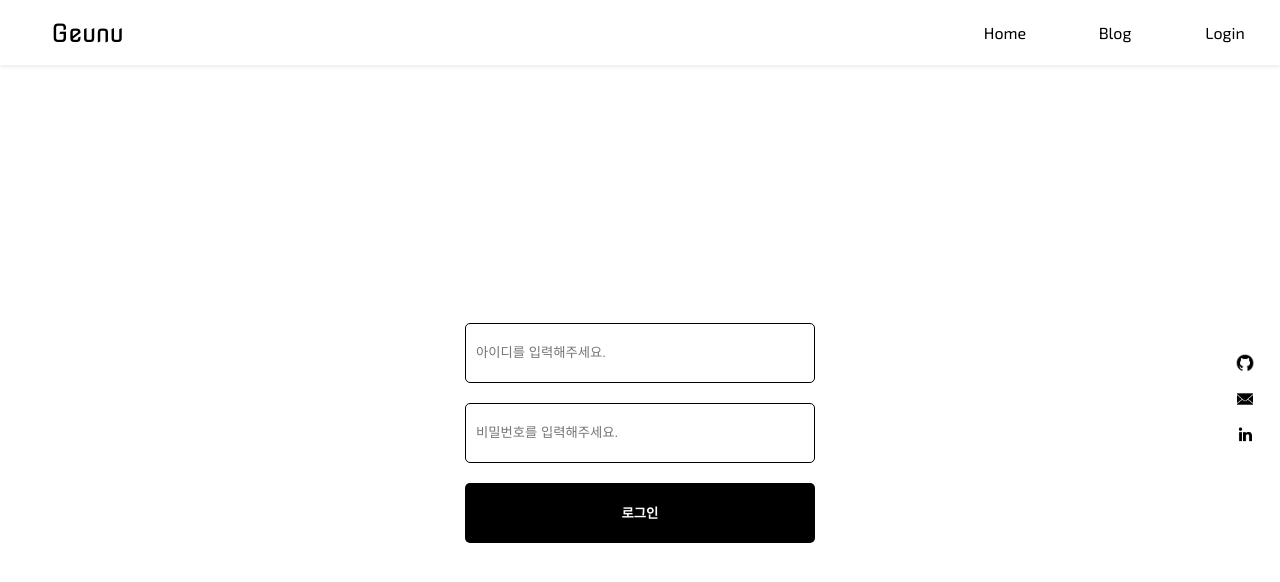
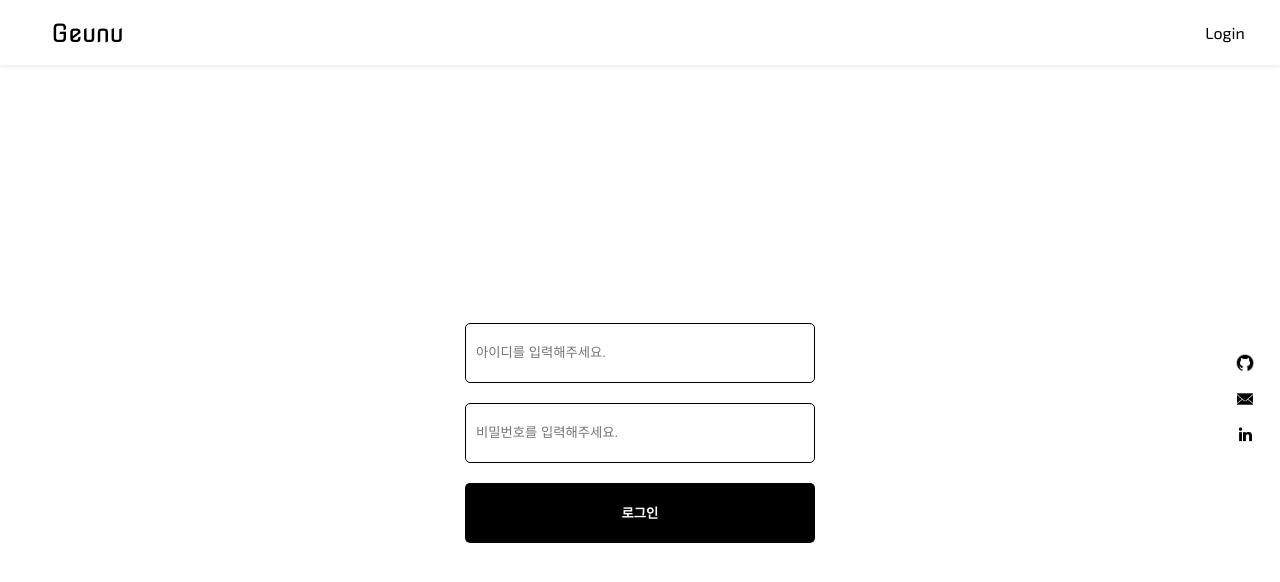
Before and after one commit to geunu97/geunu-homepage, a Next.js app: page /login in a window 1280 px wide. Shown: the top 582 px of the page. Built offline with nearby package versions, Linux system fonts and the light colour scheme; a web font is replaced by a local one.

Commit message:
feat: 홈 화면 리다이렉팅 및 인증 수정

```diff
--- a/src/app/(home)/page.tsx
+++ b/src/app/(home)/page.tsx
@@ -1,8 +1,12 @@
 import IntroImageSection from '@/components/IntroImageSection';
 import IntroPortfolioSection from '@/components/IntroPortfolioSection';
 import IntroSkillsSection from '@/components/IntroSkillsSection';
+import { redirect } from 'next/navigation';
 
 export default function Home() {
+  /* 임시 */
+  redirect('/blog');
+
   return (
     <main>
       <IntroImageSection />
--- a/src/app/layout.tsx
+++ b/src/app/layout.tsx
@@ -7,6 +7,7 @@ import { ToastContainer } from 'react-toastify';
 import PageAuthGuard from '@/components/PageAuthGuard';
 import '../styles/globals.css';
 import 'react-toastify/dist/ReactToastify.css';
+import TemporaryHeader from '@/components/TemporaryHeader';
 
 export const metadata: Metadata = {
   title: "geunu's page",
@@ -20,7 +21,8 @@ export default function RootLayout({ children }: { children: React.ReactNode })
         <UserProvider>
           <SessionStorageLoader>
             <PageAuthGuard>
-              <Header />
+              {/* <Header /> */}
+              <TemporaryHeader />
               {children}
               <Footer />
               <ToastContainer />
--- a/src/components/PageAuthGuard.tsx
+++ b/src/components/PageAuthGuard.tsx
@@ -14,8 +14,8 @@ export default function PageAuthGuard({ children }: { children: React.ReactNode
   const authNotRequiredPaths = ['/login'];
 
   const redirectToLogin = () => {
-    authRequiredPaths.forEach((authRequiredPath) => {
-      if (pathname.startsWith(authRequiredPath)) {
+    const isAuthRequired = authRequiredPaths.some((path) => pathname.startsWith(path));
+    if (isAuthRequired) {
       router.push('/login');
       toast.error('로그인을 해주세요.', {
         autoClose: 5000,
@@ -23,22 +23,20 @@ export default function PageAuthGuard({ children }: { children: React.ReactNode
         position: toast.POSITION.BOTTOM_CENTER,
       });
     }
-    });
   };
 
   const redirectToHome = () => {
-    authNotRequiredPaths.forEach((authNotRequiredPath) => {
-      if (pathname.startsWith(authNotRequiredPath)) {
+    const isAuthNotRequired = authNotRequiredPaths.some((path) => pathname.startsWith(path));
+    if (isAuthNotRequired) {
       router.push('/');
     }
-    });
   };
 
   useEffectAfterMount(() => {
-    if (router && pathname) {
+    if (state && Object.keys(state).length > 0) {
       state.isAuth ? redirectToHome() : redirectToLogin();
     }
-  }, [router, pathname, state.isAuth]);
+  }, [state]);
 
   return <>{children}</>;
 }
--- /dev/null
+++ b/src/components/TemporaryHeader.tsx
@@ -0,0 +1,38 @@
+'use client';
+
+import Link from 'next/link';
+import styles from '@/styles/header.module.css';
+import Logo from './Logo';
+import { FormEvent, useContext } from 'react';
+import { logout } from '@/api/auth';
+import sessionStorageHandler from '@/utils/sessionStorageHandler';
+import UserContext from '@/store/UserProvider';
+import { useRouter } from 'next/navigation';
+
+export default function TemporaryHeader() {
+  const router = useRouter();
+  const { state, dispatch } = useContext(UserContext);
+
+  const onLogout = async (e: FormEvent) => {
+    e.preventDefault();
+    const response = await logout();
+    if (response) {
+      sessionStorageHandler.removeItem('user');
+      dispatch({ type: 'LOGOUT' });
+      router.push('/login');
+    }
+  };
+
+  return (
+    <div className={styles.header}>
+      <div className={styles.wrapper}>
+        <div className={styles.leftWrapper}>
+          <Logo />
+        </div>
+        <ul className={styles.rightWrapper}>
+          <li className="exo2-font">{state.isAuth ? <button onClick={onLogout}>Logout</button> : <Link href="/login">Login</Link>}</li>
+        </ul>
+      </div>
+    </div>
+  );
+}
--- a/src/store/UserProvider.tsx
+++ b/src/store/UserProvider.tsx
@@ -3,16 +3,14 @@
 import { UserActionType, UserType } from '@/types/user';
 import React, { createContext, useReducer } from 'react';
 
-const initialState: UserType = {
-  isAuth: false,
-};
+const initialState: UserType = {};
 
 const reducer = (state: UserType, action: UserActionType) => {
   switch (action.type) {
     case 'LOGIN':
       return { isAuth: true, user: action.user };
     case 'LOGOUT':
-      return { ...initialState };
+      return { isAuth: false };
     default:
       return state;
   }
--- a/src/styles/header.module.css
+++ b/src/styles/header.module.css
@@ -45,8 +45,8 @@
 
 .rightWrapper > li:hover > a,
 .rightWrapper > li:hover > button {
-  background-color: rgba(162, 190, 206, 0.515);
-  color: white;
+  /* background-color: rgba(162, 190, 206, 0.515);
+  color: white; */
 }
 
 .rightWrapper > li > button {
--- a/src/types/user.ts
+++ b/src/types/user.ts
@@ -1,7 +1,7 @@
 import { UserCredential } from 'firebase/auth';
 
 export interface UserType {
-  isAuth: boolean;
+  isAuth?: boolean;
   user?: UserCredential['user'];
 }
 
```
Lines whose indentation alone changed are shown as unchanged.
